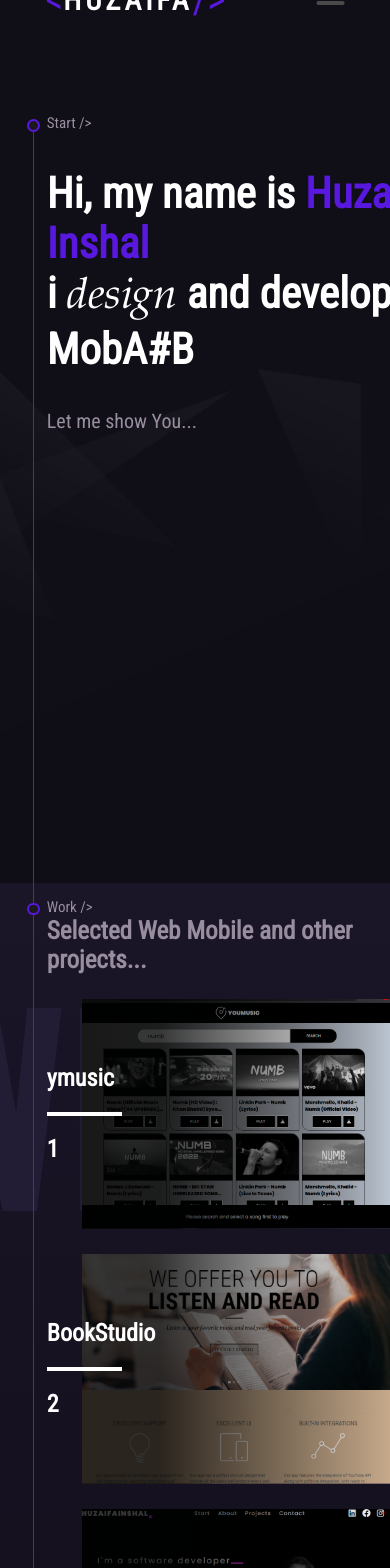
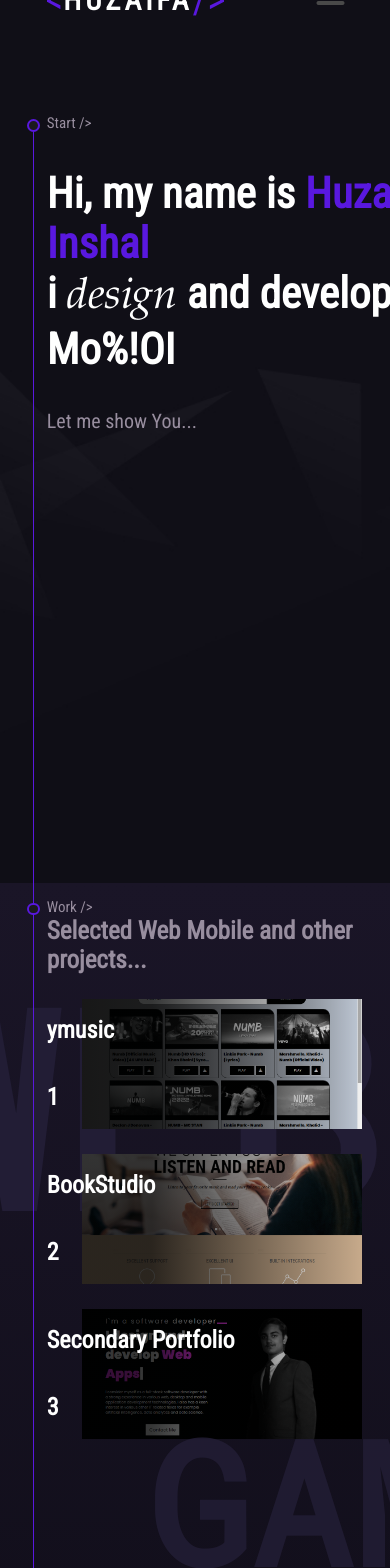
Before and after one commit to HuzaifaInshal/react_portfolio, a React (Create React App) app: page /home in a window 390 px wide. Shown: the top 1568 px of the page. Built offline with nearby package versions, Linux system fonts and the light colour scheme.

Commit message:
final2.0

```diff
--- a/src/App.css
+++ b/src/App.css
@@ -688,8 +688,8 @@ animation-play-state: running; /* can be set dynamically to pause mid animation*
 }
 @media only screen and (max-width:550px){
   .card-item{
-    height: 130;
-    width: 310px;
+    height: 130px;
+    width: 280px;
   }
 }
 .card-item::before {
```
